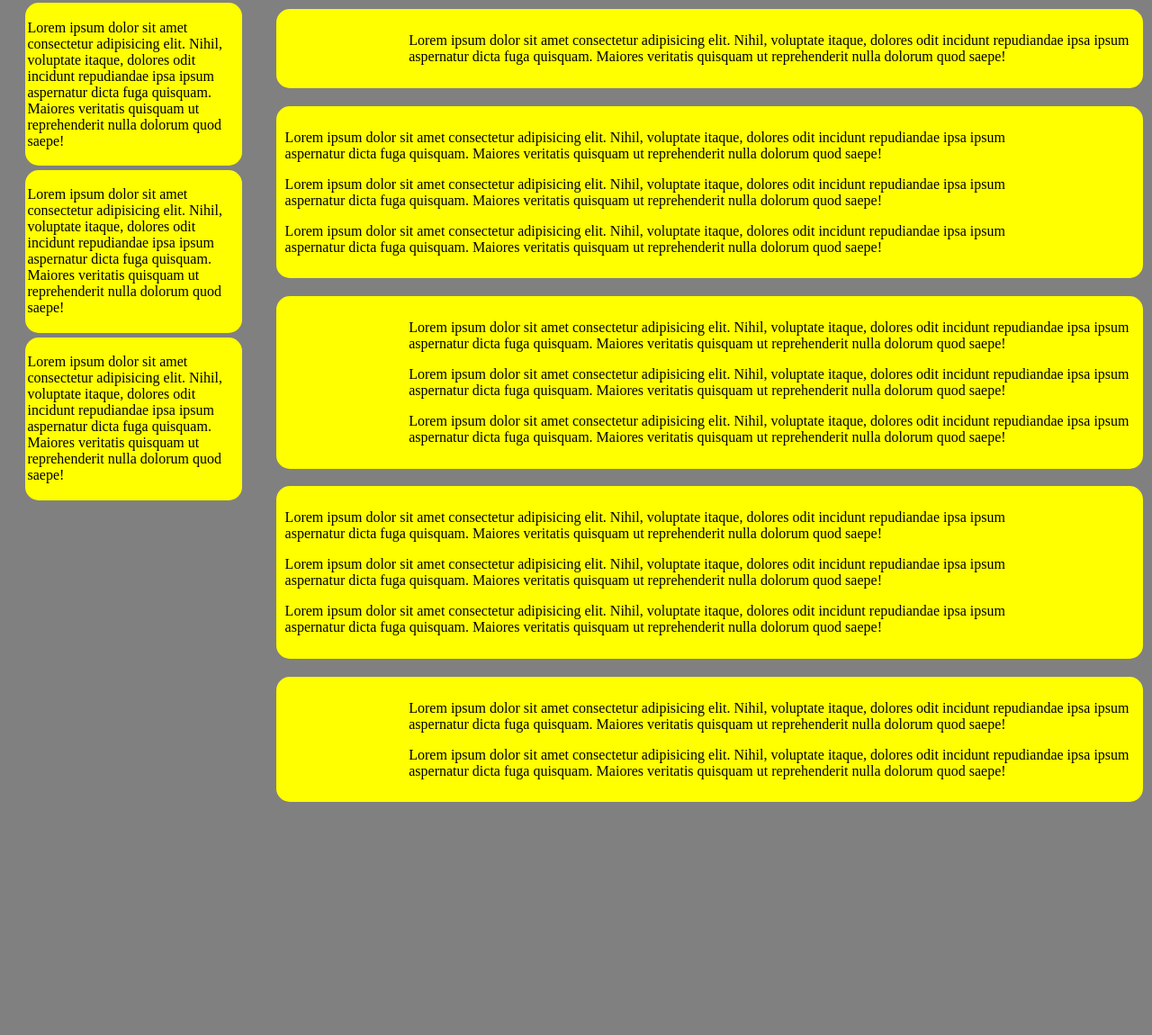
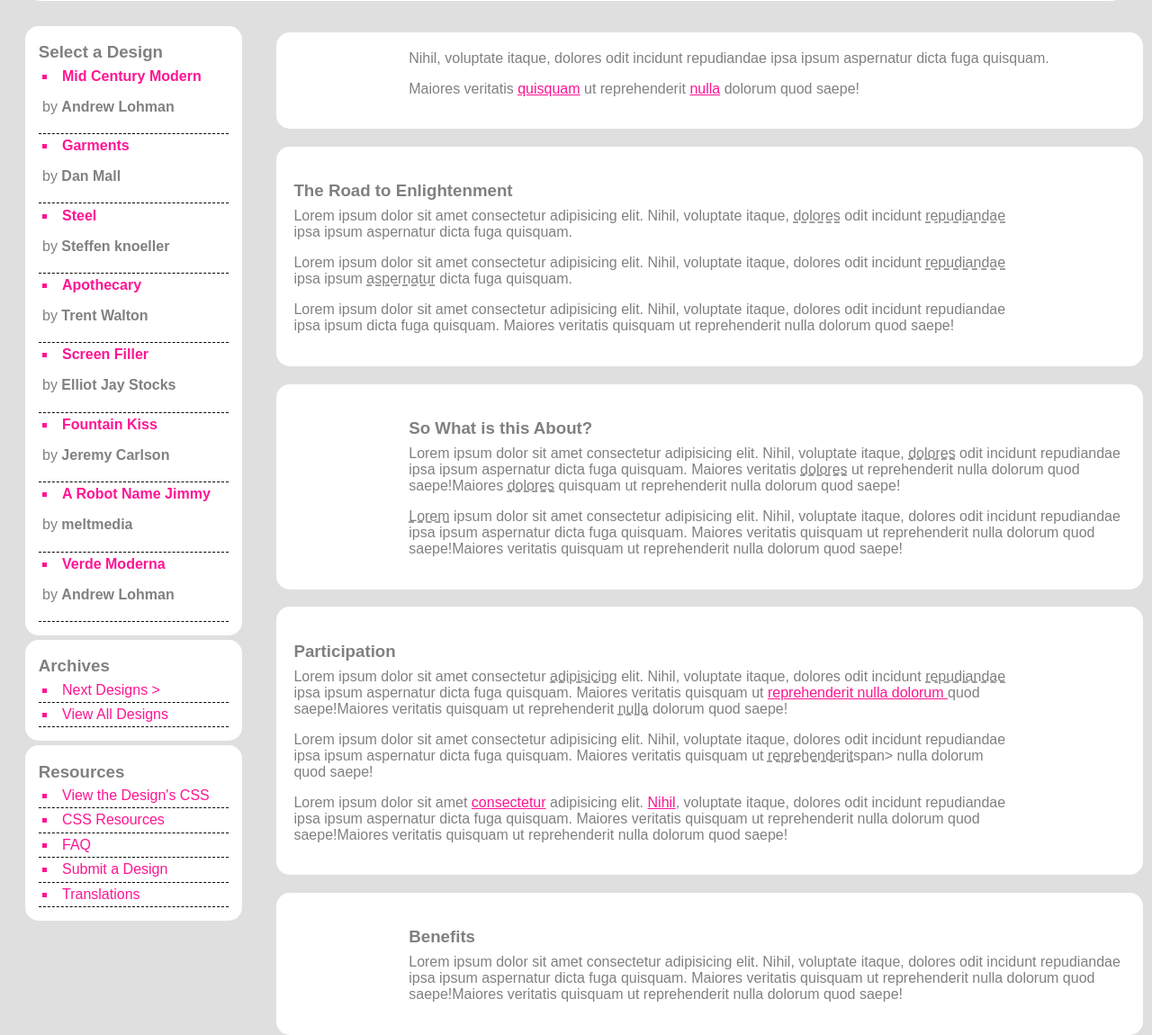
Before and after one commit to rrodriguezgon/PreWorkActivityHTML5, a plain HTML site: page index.html in a window 1280 px wide. Shown: the part 185-1335 px from the top of the page at 90% size. Before the commit the page ends 1076 px from the top, so only its background shows below. Drawn offline with Linux system fonts and the light colour scheme.

Commit message:
commit desing without backound images.

```diff
--- a/index.html
+++ b/index.html
@@ -1,103 +1,100 @@
 <html>
     <head>
-
-        <style>
-
-            body {
-                background-color: gray;
-                margin:0px;
-            }
-
-            #SectionHead{
-                background-color: red;
-                height: 20%;
-                margin: 0% 2% 2% 2%;
-                border-radius: 0px 0px 20px 20px;
-                display: block;
-            }
-
-            #SectionBody {
-                height:78%;
-                display: -webkit-flex;
-                -webkit-flex-direction: row;
-                display: flex;
-                flex-direction: row;
-            }
-
-            #SectionLeft {
-                width: 20%;
-                height: 100%;
-                margin: 0% 2% 2% 2%;
-                display: -webkit-flex;
-                -webkit-flex-direction: column;
-                display: flex;
-                flex-direction: column;
-            }
-
-            #SectionRight {
-                width: 80%;
-                height: 100%;
-                display: -webkit-flex;
-                -webkit-flex-direction: column;
-                display: flex;
-                flex-direction: column;
-            }
-
-            .box{
-                border-radius: 15px;
-                background: yellow;
-                margin: 1%;
-                padding: 1%;
-            }
-
-            #SectionRight > .box:nth-child(odd){
-                padding-left:15%;
-            }
-
-            #SectionRight > .box:nth-child(even){
-                padding-right:15%;
-            }
-
-        </style>
+        <link rel="stylesheet" type="text/css" href="style.css">
     </head>
     <body>
         <div id="SectionHead">
-            <p>Lorem ipsum dolor sit amet consectetur adipisicing elit. Nihil, voluptate itaque, dolores odit incidunt repudiandae ipsa ipsum aspernatur dicta fuga quisquam. Maiores veritatis quisquam ut reprehenderit nulla dolorum quod saepe!</p>
         </div>
         <div id="SectionBody">
             <div id="SectionLeft" class="SectionsBody">
                 <div class="box">
-                    <p>Lorem ipsum dolor sit amet consectetur adipisicing elit. Nihil, voluptate itaque, dolores odit incidunt repudiandae ipsa ipsum aspernatur dicta fuga quisquam. Maiores veritatis quisquam ut reprehenderit nulla dolorum quod saepe!</p>
+                    <h3>Select a Design</h3>
+                    <div class="item-list">
+                        <li>Mid Century Modern</li>
+                        <p>by <strong>Andrew Lohman</strong></p>
+                    </div>
+                    <div class="item-list">
+                        <li>Garments</li>
+                        <p>by <strong>Dan Mall</strong></p>
+                    </div>
+                    <div class="item-list">
+                        <li>Steel</li>
+                        <p>by <strong>Steffen knoeller</strong></p>
+                    </div>
+                    <div class="item-list">
+                        <li>Apothecary</li>
+                        <p>by <strong>Trent Walton</strong></p>
+                    </div>
+                    <div class="item-list">
+                        <li>Screen Filler</li>
+                        <p>by <strong>Elliot Jay Stocks</strong></p>
+                    </div>
+                    <div class="item-list">
+                        <li>Fountain Kiss</li>
+                        <p>by <strong>Jeremy Carlson</strong></p>
+                    </div>
+                    <div class="item-list">
+                        <li>A Robot Name Jimmy</li>
+                        <p>by <strong>meltmedia</strong></p>
+                    </div>
+                    <div class="item-list">
+                        <li>Verde Moderna</li>
+                        <p>by <strong>Andrew Lohman</strong></p>
+                    </div>
                 </div>
                 <div class="box">
-                    <p>Lorem ipsum dolor sit amet consectetur adipisicing elit. Nihil, voluptate itaque, dolores odit incidunt repudiandae ipsa ipsum aspernatur dicta fuga quisquam. Maiores veritatis quisquam ut reprehenderit nulla dolorum quod saepe!</p>
+                    <h3>Archives</h3>
+                    <div class="item-list">
+                        <li>Next Designs > </li>
+                    </div>
+                    <div class="item-list">
+                        <li>View All Designs</li>
+                    </div>
                 </div>
                 <div class="box">
-                    <p>Lorem ipsum dolor sit amet consectetur adipisicing elit. Nihil, voluptate itaque, dolores odit incidunt repudiandae ipsa ipsum aspernatur dicta fuga quisquam. Maiores veritatis quisquam ut reprehenderit nulla dolorum quod saepe!</p>
+                    <h3>Resources</h3>
+                    <div class="item-list">
+                        <li>View the Design's CSS</li>
+                    </div>
+                    <div class="item-list">
+                        <li>CSS Resources</li>
+                    </div>
+                    <div class="item-list">
+                        <li>FAQ</li>
+                    </div>
+                    <div class="item-list">
+                        <li>Submit a Design</li>
+                    </div>
+                    <div class="item-list">
+                        <li>Translations</li>
+                    </div>
                 </div>
             </div>
             <div id="SectionRight" class="SectionsBody">
                 <div class="box">
-                    <p>Lorem ipsum dolor sit amet consectetur adipisicing elit. Nihil, voluptate itaque, dolores odit incidunt repudiandae ipsa ipsum aspernatur dicta fuga quisquam. Maiores veritatis quisquam ut reprehenderit nulla dolorum quod saepe!</p>
+                    <p>Nihil, voluptate itaque, dolores odit incidunt repudiandae ipsa ipsum aspernatur dicta fuga quisquam.</p>
+                    <p>Maiores veritatis <span class="underline colorViolet">quisquam</span> ut reprehenderit <span class="underline colorViolet">nulla</span> dolorum quod saepe!</p>
                 </div>
                 <div class="box">
-                    <p>Lorem ipsum dolor sit amet consectetur adipisicing elit. Nihil, voluptate itaque, dolores odit incidunt repudiandae ipsa ipsum aspernatur dicta fuga quisquam. Maiores veritatis quisquam ut reprehenderit nulla dolorum quod saepe!</p>
-                    <p>Lorem ipsum dolor sit amet consectetur adipisicing elit. Nihil, voluptate itaque, dolores odit incidunt repudiandae ipsa ipsum aspernatur dicta fuga quisquam. Maiores veritatis quisquam ut reprehenderit nulla dolorum quod saepe!</p>
-                    <p>Lorem ipsum dolor sit amet consectetur adipisicing elit. Nihil, voluptate itaque, dolores odit incidunt repudiandae ipsa ipsum aspernatur dicta fuga quisquam. Maiores veritatis quisquam ut reprehenderit nulla dolorum quod saepe!</p>
+                    <h3>The Road to Enlightenment</h3>
+                    <p>Lorem ipsum dolor sit amet consectetur adipisicing elit. Nihil, voluptate itaque, <span class="underlineDashed">dolores</span> odit incidunt <span class="underlineDashed">repudiandae</span> ipsa ipsum aspernatur dicta fuga quisquam.</p>
+                    <p>Lorem ipsum dolor sit amet consectetur adipisicing elit. Nihil, voluptate itaque, dolores odit incidunt <span class="underlineDashed">repudiandae</span> ipsa ipsum <span class="underlineDashed">aspernatur</span> dicta fuga quisquam.</p>
+                    <p>Lorem ipsum dolor sit amet consectetur adipisicing elit. Nihil, voluptate itaque, dolores odit incidunt repudiandae ipsa ipsum  dicta fuga quisquam. Maiores veritatis quisquam ut reprehenderit nulla dolorum quod saepe!</p>
                 </div>
                 <div class="box">
-                    <p>Lorem ipsum dolor sit amet consectetur adipisicing elit. Nihil, voluptate itaque, dolores odit incidunt repudiandae ipsa ipsum aspernatur dicta fuga quisquam. Maiores veritatis quisquam ut reprehenderit nulla dolorum quod saepe!</p>
-                    <p>Lorem ipsum dolor sit amet consectetur adipisicing elit. Nihil, voluptate itaque, dolores odit incidunt repudiandae ipsa ipsum aspernatur dicta fuga quisquam. Maiores veritatis quisquam ut reprehenderit nulla dolorum quod saepe!</p>
-                    <p>Lorem ipsum dolor sit amet consectetur adipisicing elit. Nihil, voluptate itaque, dolores odit incidunt repudiandae ipsa ipsum aspernatur dicta fuga quisquam. Maiores veritatis quisquam ut reprehenderit nulla dolorum quod saepe!</p>
+                    <h3>So What is this About?</h3>
+                    <p>Lorem ipsum dolor sit amet consectetur adipisicing elit. Nihil, voluptate itaque, <span class="underlineDashed">dolores</span> odit incidunt repudiandae ipsa ipsum aspernatur dicta fuga quisquam. Maiores veritatis <span class="underlineDashed">dolores</span> ut reprehenderit nulla dolorum quod saepe!Maiores <span class="underlineDashed">dolores</span> quisquam ut reprehenderit nulla dolorum quod saepe!</p>
+                    <p><span class="underlineDashed">Lorem</span> ipsum dolor sit amet consectetur adipisicing elit. Nihil, voluptate itaque, dolores odit incidunt repudiandae ipsa ipsum aspernatur dicta fuga quisquam. Maiores veritatis quisquam ut reprehenderit nulla dolorum quod saepe!Maiores veritatis quisquam ut reprehenderit nulla dolorum quod saepe!</p>
                 </div>
                 <div class="box">
-                    <p>Lorem ipsum dolor sit amet consectetur adipisicing elit. Nihil, voluptate itaque, dolores odit incidunt repudiandae ipsa ipsum aspernatur dicta fuga quisquam. Maiores veritatis quisquam ut reprehenderit nulla dolorum quod saepe!</p>
-                    <p>Lorem ipsum dolor sit amet consectetur adipisicing elit. Nihil, voluptate itaque, dolores odit incidunt repudiandae ipsa ipsum aspernatur dicta fuga quisquam. Maiores veritatis quisquam ut reprehenderit nulla dolorum quod saepe!</p>
-                    <p>Lorem ipsum dolor sit amet consectetur adipisicing elit. Nihil, voluptate itaque, dolores odit incidunt repudiandae ipsa ipsum aspernatur dicta fuga quisquam. Maiores veritatis quisquam ut reprehenderit nulla dolorum quod saepe!</p>
+                    <h3>Participation</h3>
+                    <p>Lorem ipsum dolor sit amet consectetur <span class="underlineDashed">adipisicing</span> elit. Nihil, voluptate itaque, dolores odit incidunt <span class="underlineDashed">repudiandae</span> ipsa ipsum aspernatur dicta fuga quisquam. Maiores veritatis quisquam ut <span class="underline colorViolet">reprehenderit nulla dolorum </span> quod saepe!Maiores veritatis quisquam ut reprehenderit  <span class="underlineDashed">nulla</span> dolorum quod saepe!</p>
+                    <p>Lorem ipsum dolor sit amet consectetur adipisicing elit. Nihil, voluptate itaque, dolores odit incidunt repudiandae ipsa ipsum aspernatur dicta fuga quisquam. Maiores veritatis quisquam ut  <span class="underlineDashed">reprehenderit</span>span> nulla dolorum quod saepe!</p>
+                    <p>Lorem ipsum dolor sit amet <span class="underline colorViolet">consectetur</span> adipisicing elit. <span class="underline colorViolet">Nihil</span>, voluptate itaque, dolores odit incidunt repudiandae ipsa ipsum aspernatur dicta fuga quisquam. Maiores veritatis quisquam ut reprehenderit nulla dolorum quod saepe!Maiores veritatis quisquam ut reprehenderit nulla dolorum quod saepe!</p>
                 </div>
                 <div class="box">
-                    <p>Lorem ipsum dolor sit amet consectetur adipisicing elit. Nihil, voluptate itaque, dolores odit incidunt repudiandae ipsa ipsum aspernatur dicta fuga quisquam. Maiores veritatis quisquam ut reprehenderit nulla dolorum quod saepe!</p>
-                    <p>Lorem ipsum dolor sit amet consectetur adipisicing elit. Nihil, voluptate itaque, dolores odit incidunt repudiandae ipsa ipsum aspernatur dicta fuga quisquam. Maiores veritatis quisquam ut reprehenderit nulla dolorum quod saepe!</p>
+                    <h3>Benefits</h3>
+                    <p>Lorem ipsum dolor sit amet consectetur adipisicing elit. Nihil, voluptate itaque, dolores odit incidunt repudiandae ipsa ipsum aspernatur dicta fuga quisquam. Maiores veritatis quisquam ut reprehenderit nulla dolorum quod saepe!Maiores veritatis quisquam ut reprehenderit nulla dolorum quod saepe!</p>
                 </div>
             </div>
         </div>
--- /dev/null
+++ b/style.css
@@ -0,0 +1,101 @@
+body {
+    background-color: #dfdfdf;
+    margin:0px;
+    font-family: Arial, Helvetica, sans-serif;
+    color:gray;
+}
+
+#SectionHead{
+    background-color: white;
+    height: 20%;
+    margin: 0% 2% 2% 2%;
+    border-radius: 0px 0px 20px 20px;
+    display: block;
+    padding: 1%;
+}
+
+#SectionHead > p {
+    background-color: aqua;
+}
+
+#SectionBody {
+    height:78%;
+    display: -webkit-flex;
+    -webkit-flex-direction: row;
+    display: flex;
+    flex-direction: row;
+}
+
+#SectionLeft {
+    width: 20%;
+    height: 100%;
+    margin: 0% 2% 2% 2%;
+    display: -webkit-flex;
+    -webkit-flex-direction: column;
+    display: flex;
+    flex-direction: column;
+}
+
+#SectionRight {
+    width: 80%;
+    height: 100%;
+    display: -webkit-flex;
+    -webkit-flex-direction: column;
+    display: flex;
+    flex-direction: column;
+}
+
+.box{
+    border-radius: 15px;
+    background: white;
+    /*background-image: url(/images/background-box.jpg);*/
+    margin: 1%;
+    padding: 2%;
+}
+
+#SectionLeft > .box {
+    padding: 0% 6% 6% 6%;
+}
+
+#SectionLeft > .box:first-child > .item-list > li{
+    font-weight: bold;
+}
+
+#SectionRight > .box:nth-child(odd){
+    padding-left:15%;
+}
+
+#SectionRight > .box:nth-child(even){
+    padding-right:15%;
+}
+
+.item-list {
+    border-bottom: 1px dashed black;
+    padding: 2%;
+}
+
+.colorViolet {
+    color:deeppink;
+}
+
+li {
+    color:deeppink;
+    list-style-type: square;
+}
+
+h3 {
+    margin-bottom: 1%;
+}
+
+#SectionRight > .box > p:first-of-type {
+    margin-top:0%;
+}
+
+.underlineDashed {
+    text-decoration: underline;
+    text-decoration-style:dashed;
+}
+
+.underline {
+    text-decoration: underline;
+}
```
Also changed, not shown: images/background-box.jpg (added), 1 other file.
